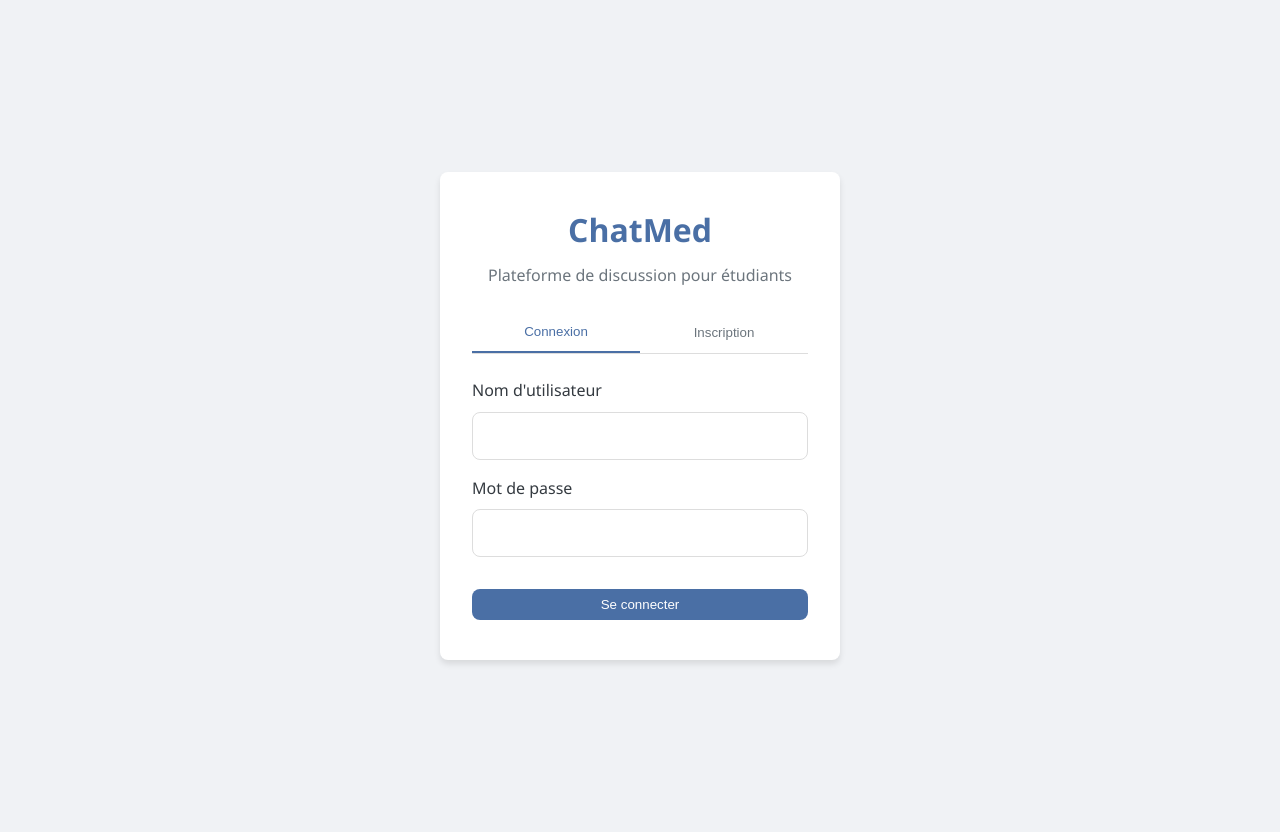
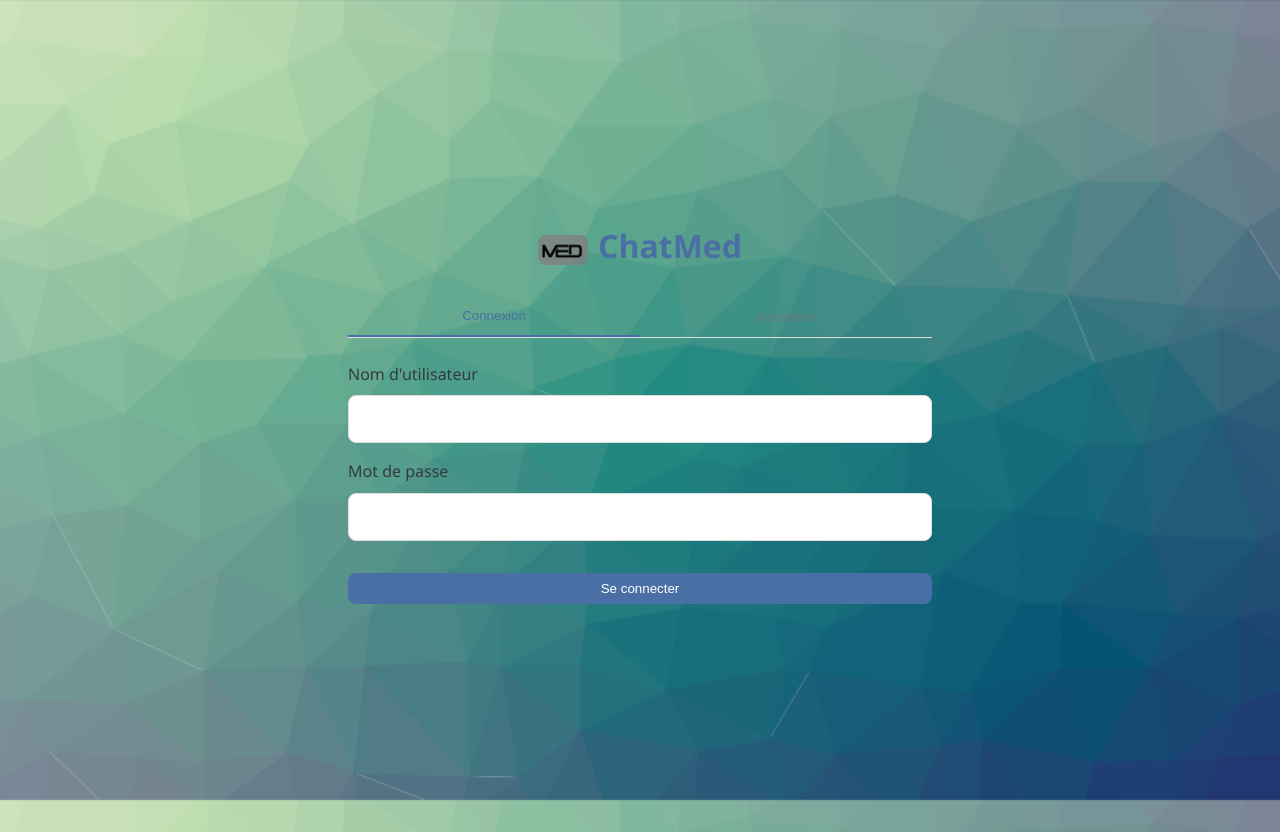
Before and after one commit to Benjelloun-med/chatmed, a website: page views/index.html in a window 1280 px wide. Drawn offline with nearby package versions, Linux system fonts and the light colour scheme.

Commit message:
2 eme version

```diff
--- a/public/css/style.css
+++ b/public/css/style.css
@@ -1,4 +1,3 @@
-/* Variables */
 :root {
   --primary-color: #4a6fa5;
   --primary-dark: #3a5980;
@@ -14,7 +13,7 @@
   --font-family: 'Segoe UI', Tahoma, Geneva, Verdana, sans-serif;
 }
 
-/* Global Styles */
+
 * {
   margin: 0;
   padding: 0;
@@ -23,7 +22,11 @@
 
 body {
   font-family: var(--font-family);
-  background-color: #f0f2f5;
+  background-image: url('../images/image.png');
+  background-size: cover;
+  background-position: center;
+  background-repeat: no-repeat;
+  background-attachment: fixed;
   color: var(--dark-color);
   line-height: 1.6;
 }
@@ -82,7 +85,6 @@ a:hover {
   color: var(--primary-color);
 }
 
-/* Forms */
 .form-group {
   margin-bottom: 1rem;
 }
@@ -130,14 +132,11 @@ a:hover {
 }
 
 .auth-box {
-  background-color: white;
-  border-radius: var(--border-radius);
-  box-shadow: var(--box-shadow);
-  padding: 2rem;
-  width: 100%;
-  max-width: 400px;
-  text-align: center;
+  margin-left: auto;
+  margin-right: auto; /* Ou utilisez "0" pour aligner complètement à gauche ou droite */
+  width: 50%; /* Ajustez la largeur selon votre besoin */
 }
+
 
 .auth-box h1 {
   color: var(--primary-color);
@@ -239,7 +238,7 @@ a:hover {
   padding: 1rem;
 }
 
-.rooms-section, .online-users-section {
+.rooms-section {
   margin-bottom: 2rem;
 }
 
@@ -250,12 +249,12 @@ a:hover {
   margin-bottom: 0.5rem;
 }
 
-.rooms-list, .online-users-list {
+.rooms-list {
   max-height: 300px;
   overflow-y: auto;
 }
 
-.room-item, .user-item {
+.room-item {
   padding: 0.75rem;
   border-radius: var(--border-radius);
   margin-bottom: 0.5rem;
@@ -263,7 +262,7 @@ a:hover {
   transition: background-color 0.2s ease;
 }
 
-.room-item:hover, .user-item:hover {
+.room-item:hover {
   background-color: #e9ecef;
 }
 
@@ -471,9 +470,29 @@ a:hover {
   }
 }
 
+
 .notification-timestamp {
   font-size: 0.75rem;
   color: var(--secondary-color);
   margin-top: 0.3rem;
   font-style: italic;
 }
+
+/* Logo Styles */
+.logo-container, .header-logo {
+  display: flex;
+  align-items: center;
+  gap: 10px;
+  margin-bottom: 1rem;
+  justify-content: center;
+}
+
+.header-logo {
+  margin-bottom: 0;
+}
+
+.app-logo {
+  max-width: 50px;
+  height: auto;
+  border-radius: var(--border-radius);
+}
--- a/views/index.html
+++ b/views/index.html
@@ -3,7 +3,7 @@
 <head>
   <meta charset="UTF-8">
   <meta name="viewport" content="width=device-width, initial-scale=1.0">
-  <title>ChatMed - Plateforme de Discussion pour Étudiants</title>
+  <title>ChatMed</title>
   <link rel="stylesheet" href="https://cdnjs.cloudflare.com/ajax/libs/font-awesome/6.0.0/css/all.min.css">
   <link rel="stylesheet" href="/css/style.css">
 </head>
@@ -12,9 +12,10 @@
     <!-- Auth Container -->
     <div id="auth-container" class="auth-container">
       <div class="auth-box">
-        <h1>ChatMed</h1>
-        <p class="tagline">Plateforme de discussion pour étudiants</p>
-
+        <div class="logo-container">
+          <img src="/images/logo_medchat-r.png" alt="Logo ChatMed" class="app-logo">
+          <h1>ChatMed</h1>
+        </div>
         <div class="auth-tabs">
           <button id="login-tab" class="auth-tab active">Connexion</button>
           <button id="register-tab" class="auth-tab">Inscription</button>
@@ -58,7 +59,10 @@
     <div id="chat-container" class="chat-container hidden">
       <div class="sidebar">
         <div class="sidebar-header">
-          <h2>ChatMed</h2>
+          <div class="header-logo">
+            <img src="/images/logo_medchat-r.png" alt="Logo ChatMed" class="app-logo">
+            <h2>ChatMed</h2>
+          </div>
           <div class="user-info">
             <span id="username-display"></span>
             <button id="logout-btn" class="btn-icon">
@@ -80,18 +84,11 @@
             </div>
           </div>
 
-          <div class="online-users-section">
-            <h3>Utilisateurs en ligne</h3>
-            <div id="online-users-list" class="online-users-list">
-              <!-- Online users will be added here dynamically -->
+          <div class="notifications-section">
+            <h3>Notifications <span id="notification-count" class="notification-badge hidden">0</span></h3>
+            <div id="notifications-list" class="notifications-list">
+              <!-- Notifications will be added here dynamically -->
             </div>
-          </div>
-        </div>
-
-        <div class="notifications-section">
-          <h3>Notifications <span id="notification-count" class="notification-badge hidden">0</span></h3>
-          <div id="notifications-list" class="notifications-list">
-            <!-- Notifications will be added here dynamically -->
           </div>
         </div>
       </div>
```
Also changed, not shown: public/images/image.png (added), public/images/logo_medchat-r.png (added), 1 other file.
